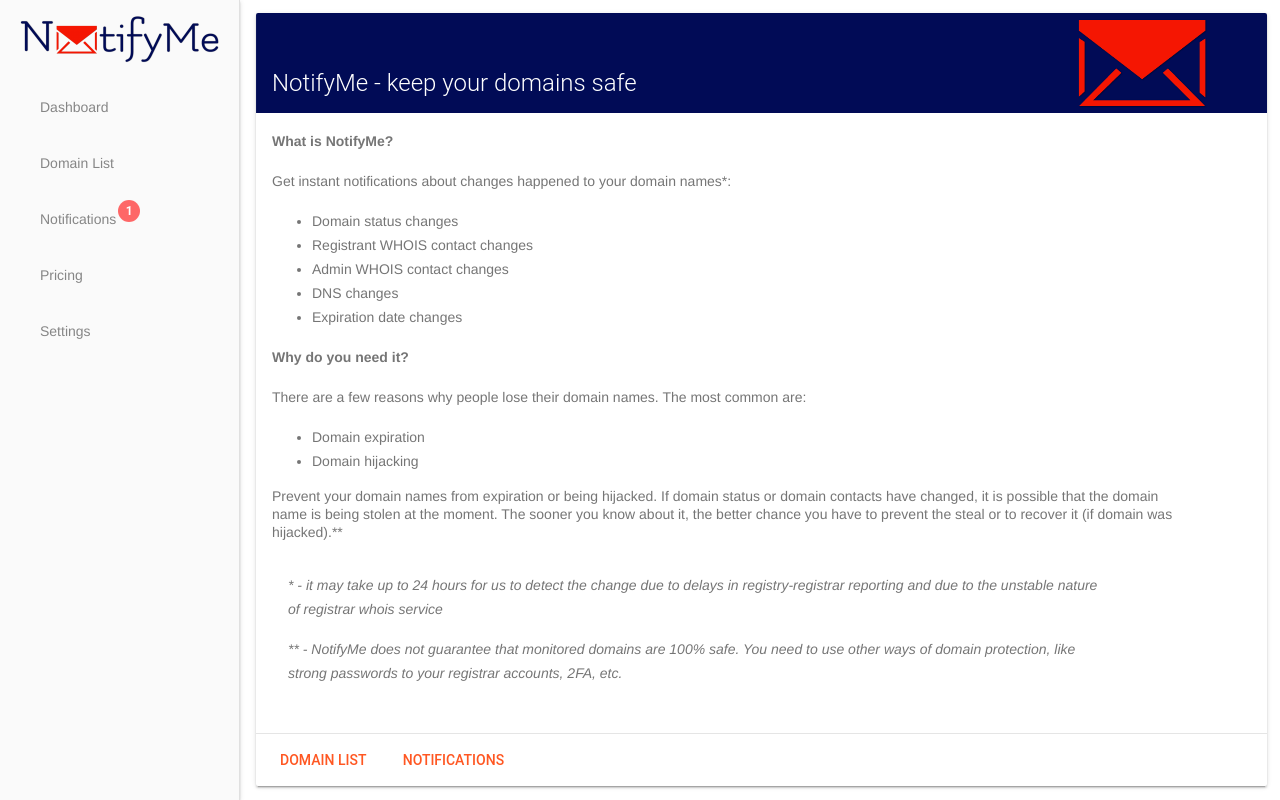
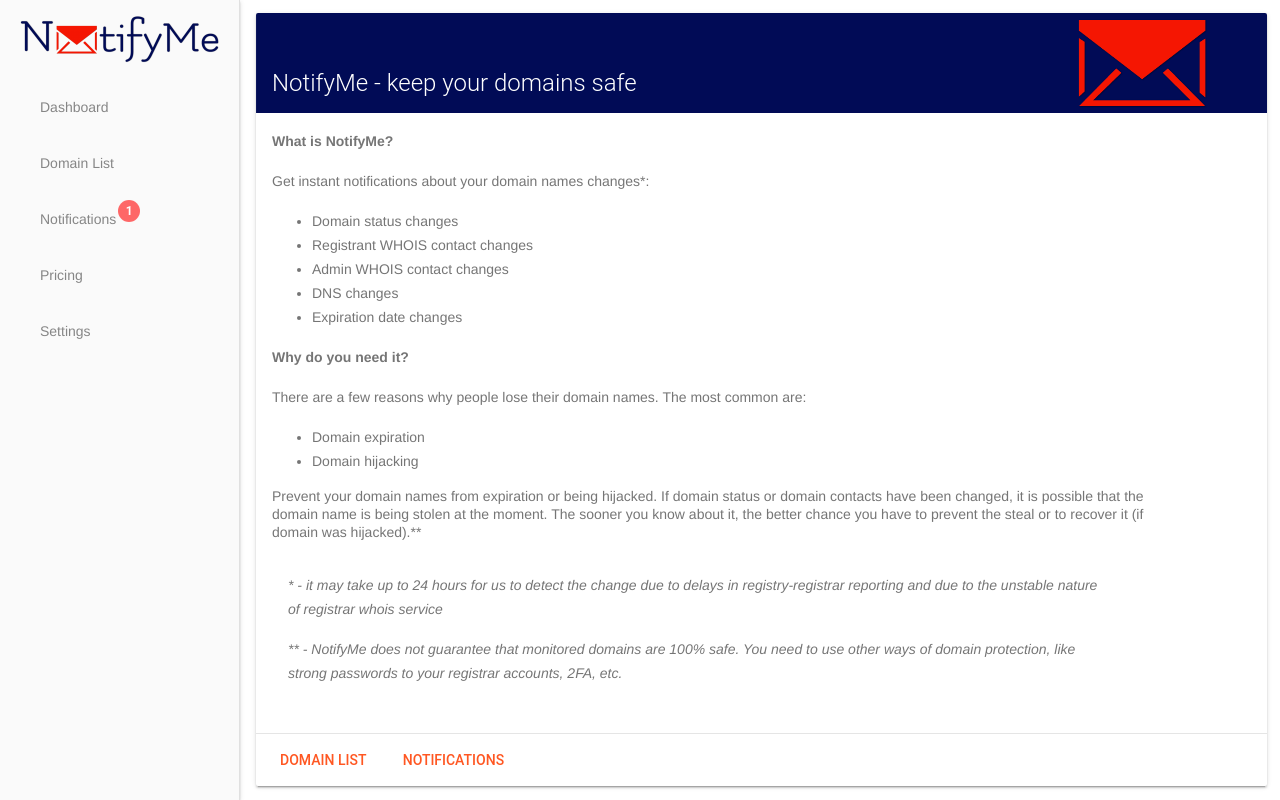
Before and after one commit to koskov/NotifyMe, a PHP site: page /dashboard.php in a window 1280 px wide. Run offline with PHP 8.4, Linux system fonts and the light colour scheme; some libraries are stand-ins or nearby versions.

Commit message:
grammar mistakes corrected

```diff
--- a/dashboard.php
+++ b/dashboard.php
@@ -26,7 +26,7 @@
 	    	<b>What is NotifyMe?</b>
 	    </p>
 	    <p>
-	    	Get instant notifications about changes happened to your domain names*:
+	    	Get instant notifications about your domain names changes*:
 	    	<ul>
 	    		<li>Domain status changes</li>
 	    		<li>Registrant WHOIS contact changes</li>
@@ -44,7 +44,7 @@
 	    		<li>Domain expiration</li>
 	    		<li>Domain hijacking</li>
 	    	</ul>
-			Prevent your domain names from expiration or being hijacked. If domain status or domain contacts have changed, it is possible that the domain name is being stolen at the moment. The sooner you know about it, the better chance you have to prevent the steal or to recover it (if domain was hijacked).**
+			Prevent your domain names from expiration or being hijacked. If domain status or domain contacts have been changed, it is possible that the domain name is being stolen at the moment. The sooner you know about it, the better chance you have to prevent the steal or to recover it (if domain was hijacked).**
 	    </p>
 	  <div class="mdl-card__supporting-text">
 	    <p>
```
